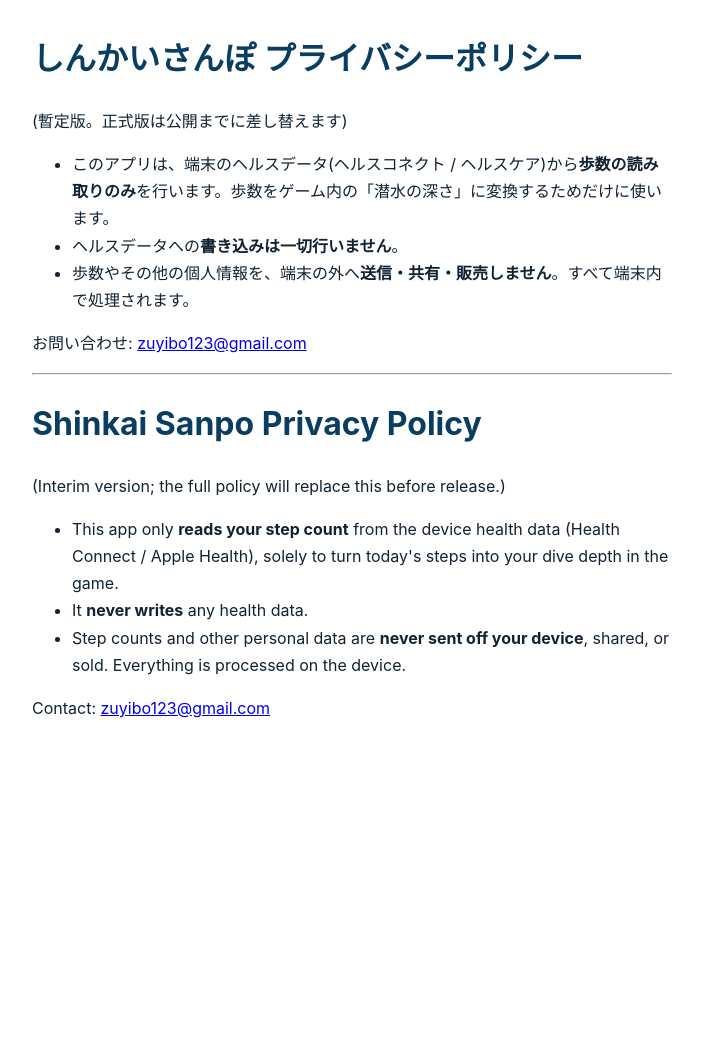
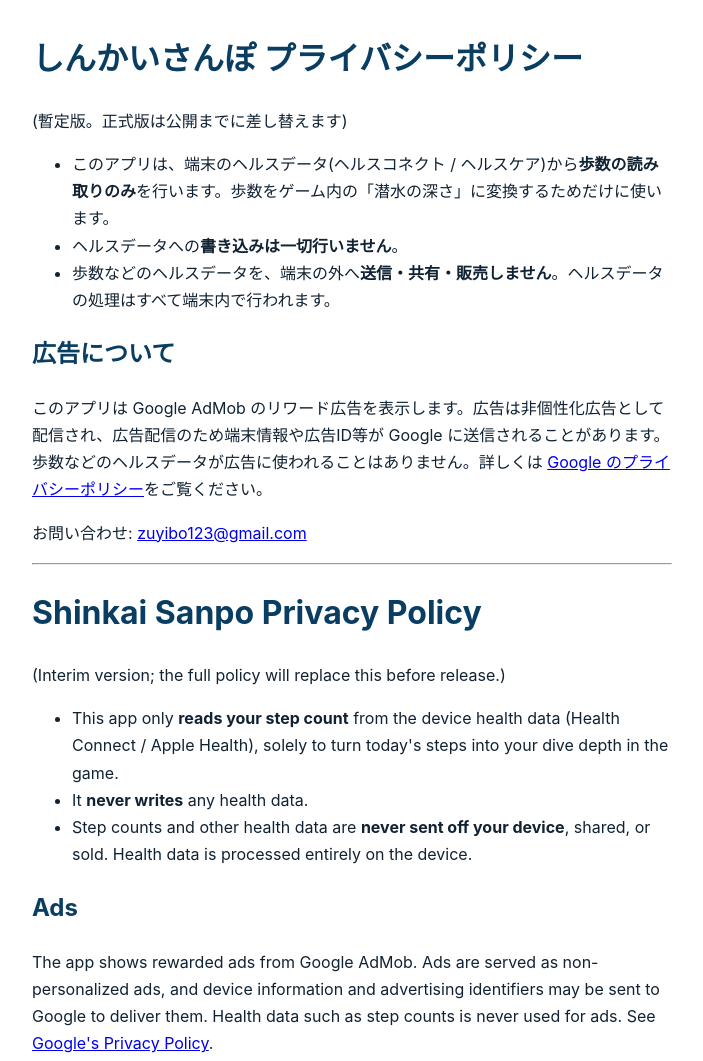
Before and after one commit to brucechu777/shinkaisanpo-site, a plain HTML site: page index.html in a window 1280 px wide. Shown: the top 1061 px of the page, without its empty margins (288-991 px from the left). Before the commit the page ends 800 px from the top, so only its background shows below. Drawn offline with Linux system fonts and the light colour scheme.

Commit message:
Privacy policy: add AdMob section, narrow on-device claim to health data

```diff
--- a/index.html
+++ b/index.html
@@ -12,8 +12,10 @@
 <ul>
 <li>このアプリは、端末のヘルスデータ(ヘルスコネクト / ヘルスケア)から<strong>歩数の読み取りのみ</strong>を行います。歩数をゲーム内の「潜水の深さ」に変換するためだけに使います。</li>
 <li>ヘルスデータへの<strong>書き込みは一切行いません</strong>。</li>
-<li>歩数やその他の個人情報を、端末の外へ<strong>送信・共有・販売しません</strong>。すべて端末内で処理されます。</li>
+<li>歩数などのヘルスデータを、端末の外へ<strong>送信・共有・販売しません</strong>。ヘルスデータの処理はすべて端末内で行われます。</li>
 </ul>
+<h2>広告について</h2>
+<p>このアプリは Google AdMob のリワード広告を表示します。広告は非個性化広告として配信され、広告配信のため端末情報や広告ID等が Google に送信されることがあります。歩数などのヘルスデータが広告に使われることはありません。詳しくは <a href="https://policies.google.com/privacy">Google のプライバシーポリシー</a>をご覧ください。</p>
 <p>お問い合わせ: <a href="mailto:zuyibo123@gmail.com">zuyibo123@gmail.com</a></p>
 <hr>
 <h1>Shinkai Sanpo Privacy Policy</h1>
@@ -21,8 +23,10 @@
 <ul>
 <li>This app only <strong>reads your step count</strong> from the device health data (Health Connect / Apple Health), solely to turn today's steps into your dive depth in the game.</li>
 <li>It <strong>never writes</strong> any health data.</li>
-<li>Step counts and other personal data are <strong>never sent off your device</strong>, shared, or sold. Everything is processed on the device.</li>
+<li>Step counts and other health data are <strong>never sent off your device</strong>, shared, or sold. Health data is processed entirely on the device.</li>
 </ul>
+<h2>Ads</h2>
+<p>The app shows rewarded ads from Google AdMob. Ads are served as non-personalized ads, and device information and advertising identifiers may be sent to Google to deliver them. Health data such as step counts is never used for ads. See <a href="https://policies.google.com/privacy">Google's Privacy Policy</a>.</p>
 <p>Contact: <a href="mailto:zuyibo123@gmail.com">zuyibo123@gmail.com</a></p>
 </body>
 </html>
```
Also changed, not shown: privacy.html (+6 -2 lines).
